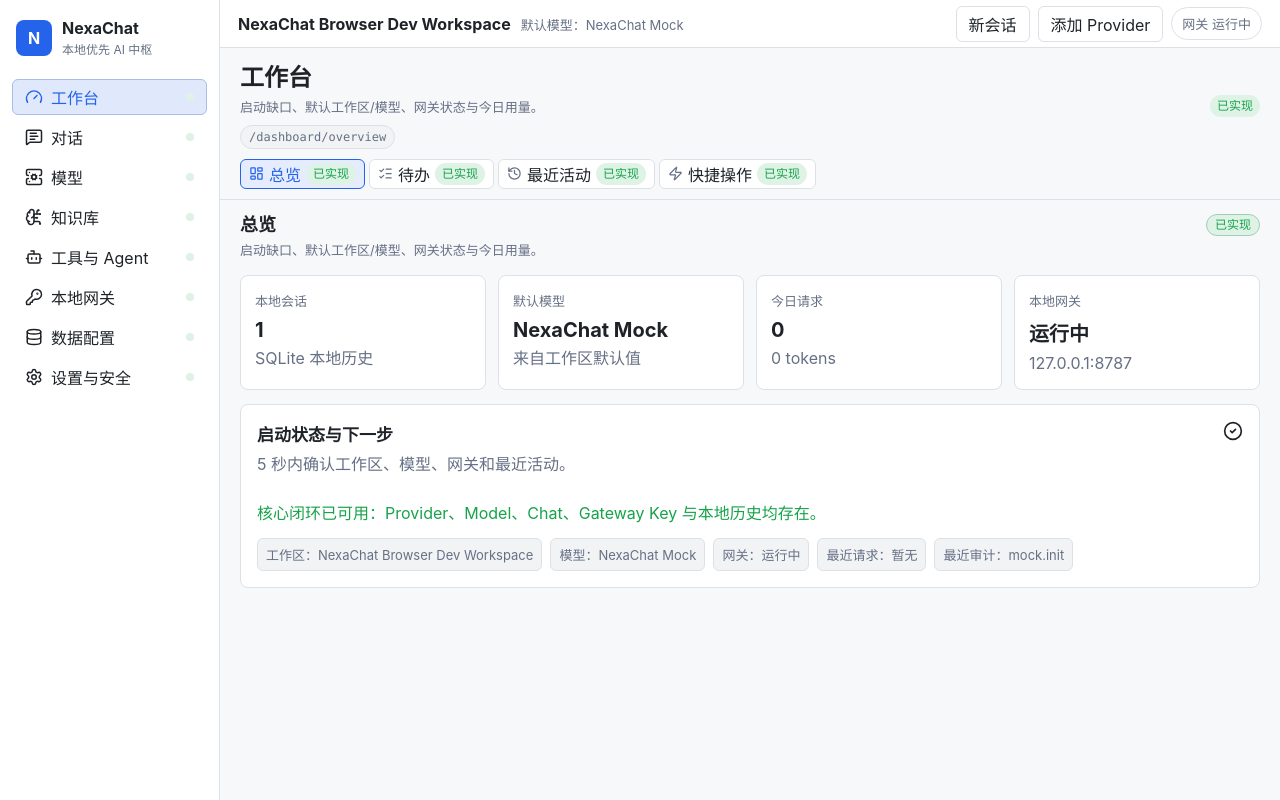
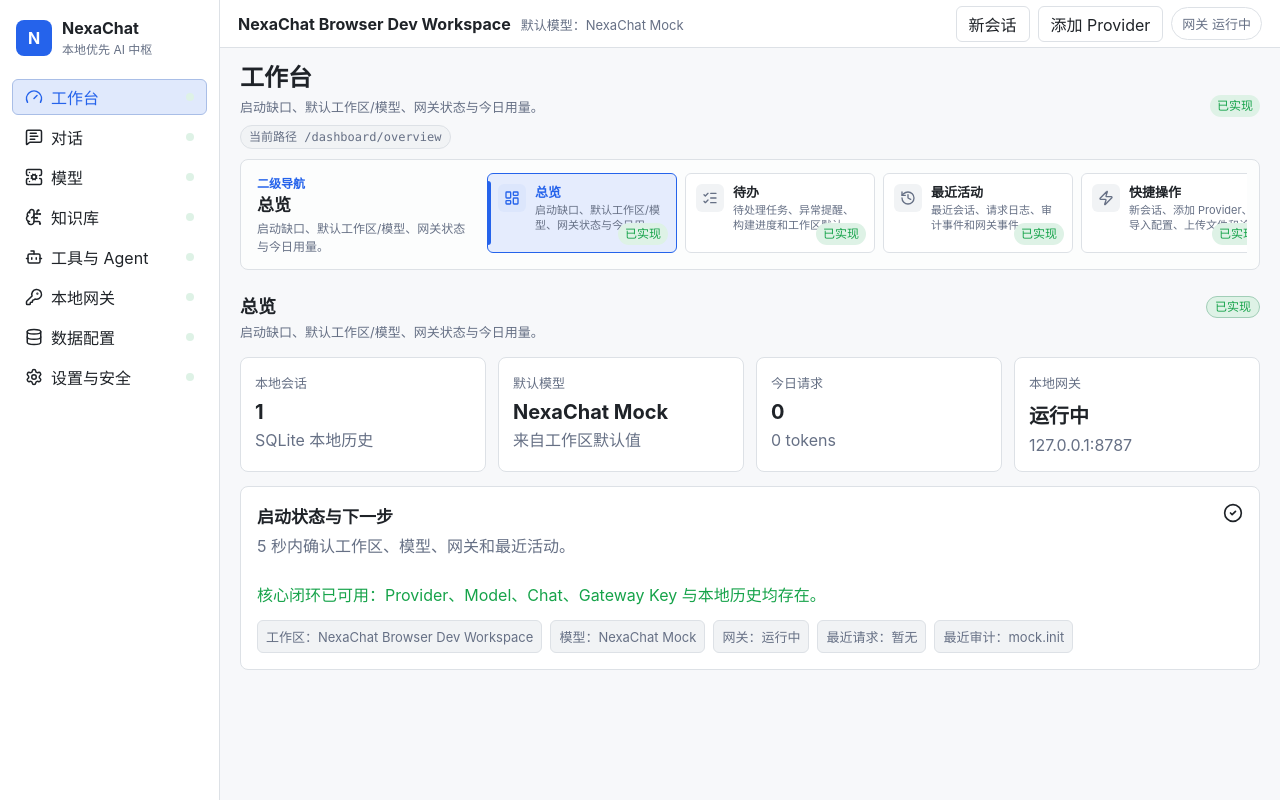
Before and after one commit to 2195573507-web/NexaChat, a React (Vite) app: page /dashboard/overview in a window 1280 px wide. Built offline with nearby package versions, Linux system fonts and the light colour scheme.

Commit message:
fix(ui): make secondary navigation visibly distinct

```diff
--- a/src/renderer/components/ModulePageFrame.tsx
+++ b/src/renderer/components/ModulePageFrame.tsx
@@ -24,7 +24,7 @@ export function ModulePageFrame({
         <div>
           <h1>{activeModule.label}</h1>
           <p>{activeTab.description ?? activeModule.description ?? activeTab.label}</p>
-          <span className="route-chip">{activeRoute}</span>
+          <span className="route-chip">当前路径 {activeRoute}</span>
         </div>
         <StatusPill stage={activeModule.stage} />
       </div>
--- a/src/renderer/components/ModuleSubNav.tsx
+++ b/src/renderer/components/ModuleSubNav.tsx
@@ -97,6 +97,13 @@ interface ModuleSubNavProps {
 
 export function ModuleSubNav({ module, activeTab, onTabChange }: ModuleSubNavProps) {
   return (
+    <section className="module-subnav-panel" aria-label={`${module.label} 二级导航`}>
+      <div className="module-subnav-summary">
+        <span>二级导航</span>
+        <strong>{activeTab.label}</strong>
+        <p>{activeTab.description ?? module.description}</p>
+      </div>
+
       <div className="module-tabs" role="tablist" aria-label={`${module.label} 二级导航`}>
         {module.tabs.map((tab) => {
           const Icon = tab.icon ? tabIcons[tab.icon] : undefined;
@@ -121,12 +128,16 @@ export function ModuleSubNav({ module, activeTab, onTabChange }: ModuleSubNavPro
               ].filter(Boolean).join(' ')}
               onClick={() => onTabChange(tab.id)}
             >
-            {Icon ? <Icon size={15} /> : null}
-            <span>{tab.label}</span>
+              <span className="tab-icon">{Icon ? <Icon size={16} /> : null}</span>
+              <span className="tab-copy">
+                <strong>{tab.label}</strong>
+                <small>{tab.description}</small>
+              </span>
               <StatusPill stage={tab.stage} />
             </button>
           );
         })}
       </div>
+    </section>
   );
 }
--- a/src/renderer/styles.css
+++ b/src/renderer/styles.css
@@ -371,34 +371,108 @@ pre {
   color: var(--color-text-muted);
 }
 
+.module-subnav-panel {
+  display: grid;
+  grid-template-columns: 220px minmax(0, 1fr);
+  gap: 12px;
+  margin: 0 20px 12px;
+  padding: 12px;
+  border: 1px solid var(--color-border);
+  border-radius: 8px;
+  background: color-mix(in srgb, var(--color-surface) 82%, var(--color-surface-muted));
+}
+
+.module-subnav-summary {
+  min-width: 0;
+  display: grid;
+  align-content: start;
+  gap: 4px;
+  padding: 2px 4px;
+}
+
+.module-subnav-summary span {
+  color: var(--color-primary);
+  font-size: 12px;
+  font-weight: 700;
+}
+
+.module-subnav-summary strong {
+  font-size: 17px;
+  line-height: 1.25;
+}
+
+.module-subnav-summary p {
+  font-size: 12px;
+  line-height: 1.45;
+  display: -webkit-box;
+  -webkit-line-clamp: 3;
+  -webkit-box-orient: vertical;
+  overflow: hidden;
+}
+
 .module-tabs {
   display: flex;
-  gap: 4px;
+  gap: 8px;
   overflow-x: auto;
-  padding: 0 20px 10px;
-  border-bottom: 1px solid var(--color-border);
+  padding: 1px 2px 4px;
   scrollbar-width: thin;
 }
 
 .module-tabs button {
-  min-height: 30px;
-  white-space: nowrap;
+  position: relative;
+  flex: 0 0 190px;
+  min-height: 76px;
+  justify-content: flex-start;
+  align-items: flex-start;
+  gap: 9px;
+  padding: 10px;
+  text-align: left;
   background: var(--color-surface);
-  flex: 0 0 auto;
-  gap: 5px;
-  align-items: center;
-  padding: 0 8px;
   color: var(--color-text);
+  white-space: normal;
   transition: background-color 160ms ease, border-color 160ms ease, color 160ms ease;
-}
-
-.module-tabs button svg {
-  flex: 0 0 auto;
-  color: var(--color-text-muted);
 }
 
 .module-tabs button:hover {
   background: var(--color-surface-muted);
+}
+
+.tab-icon {
+  width: 28px;
+  height: 28px;
+  flex: 0 0 auto;
+  display: grid;
+  place-items: center;
+  border-radius: 6px;
+  background: var(--color-surface-muted);
+  color: var(--color-text-muted);
+}
+
+.tab-copy {
+  min-width: 0;
+  display: grid;
+  gap: 3px;
+}
+
+.tab-copy strong {
+  font-size: 13px;
+  line-height: 1.25;
+}
+
+.tab-copy small {
+  color: var(--color-text-muted);
+  font-size: 11px;
+  line-height: 1.35;
+  display: -webkit-box;
+  -webkit-line-clamp: 2;
+  -webkit-box-orient: vertical;
+  overflow: hidden;
+}
+
+.module-tabs .status-pill {
+  position: absolute;
+  right: 8px;
+  bottom: 7px;
 }
 
 .module-tabs .tab-muted {
@@ -411,7 +485,17 @@ pre {
   color: var(--color-primary);
 }
 
-.module-tabs button[aria-selected="true"] svg {
+.module-tabs button[aria-selected="true"]::before {
+  content: "";
+  position: absolute;
+  inset: 7px auto 7px 0;
+  width: 3px;
+  border-radius: 0 999px 999px 0;
+  background: var(--color-primary);
+}
+
+.module-tabs button[aria-selected="true"] .tab-icon {
+  background: color-mix(in srgb, var(--color-primary) 16%, var(--color-surface));
   color: var(--color-primary);
 }
 
@@ -420,7 +504,7 @@ pre {
 }
 
 .module-tabs .has-permission-note {
-  box-shadow: inset 0 -2px 0 color-mix(in srgb, var(--color-warning) 62%, transparent);
+  box-shadow: inset 0 -3px 0 color-mix(in srgb, var(--color-warning) 62%, transparent);
 }
 
 .content-grid {
@@ -950,6 +1034,18 @@ th {
 }
 
 @media (max-width: 1180px) {
+  .module-subnav-panel {
+    grid-template-columns: minmax(0, 1fr);
+  }
+
+  .module-subnav-summary p {
+    -webkit-line-clamp: 2;
+  }
+
+  .module-tabs button {
+    flex-basis: 172px;
+  }
+
   .chat-context {
     display: none;
   }
```
Also changed, not shown: 3 other files (tests, documents, lock files or other folders). Lines whose indentation alone changed are shown as unchanged.
